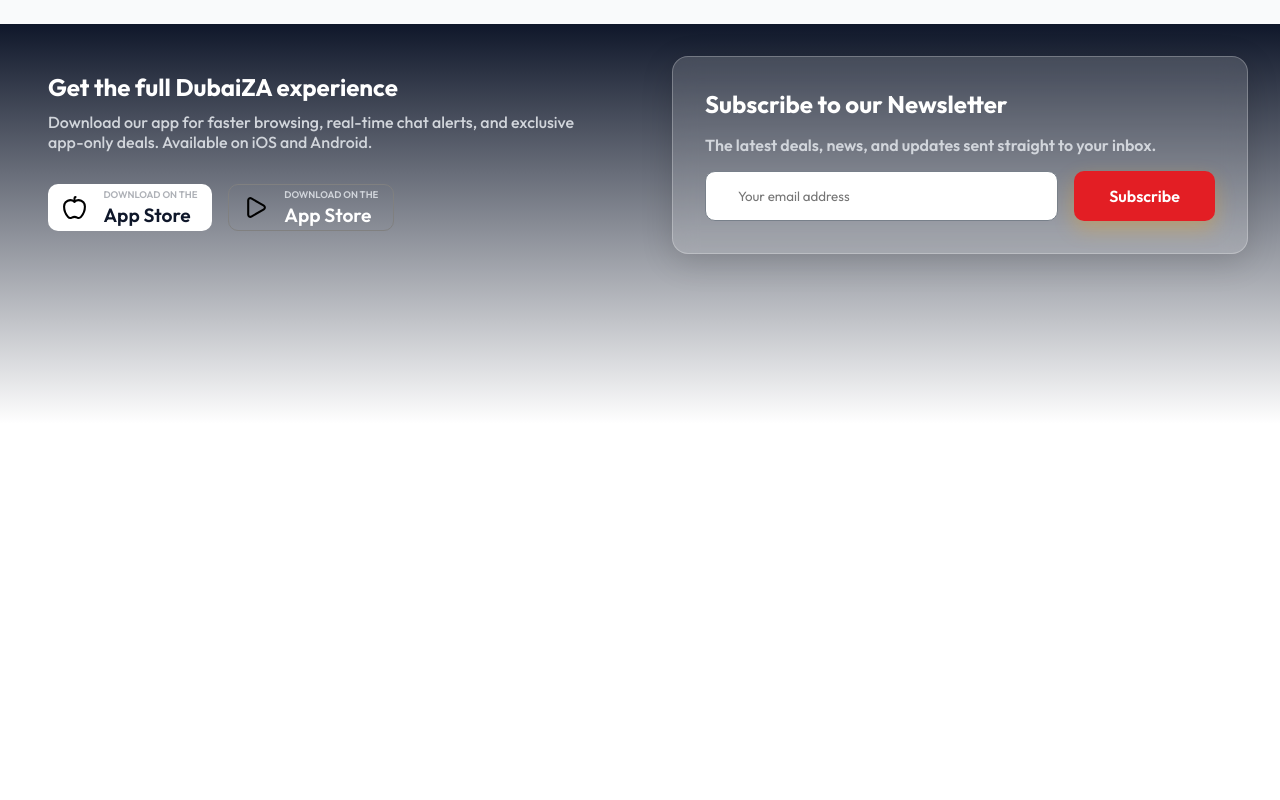
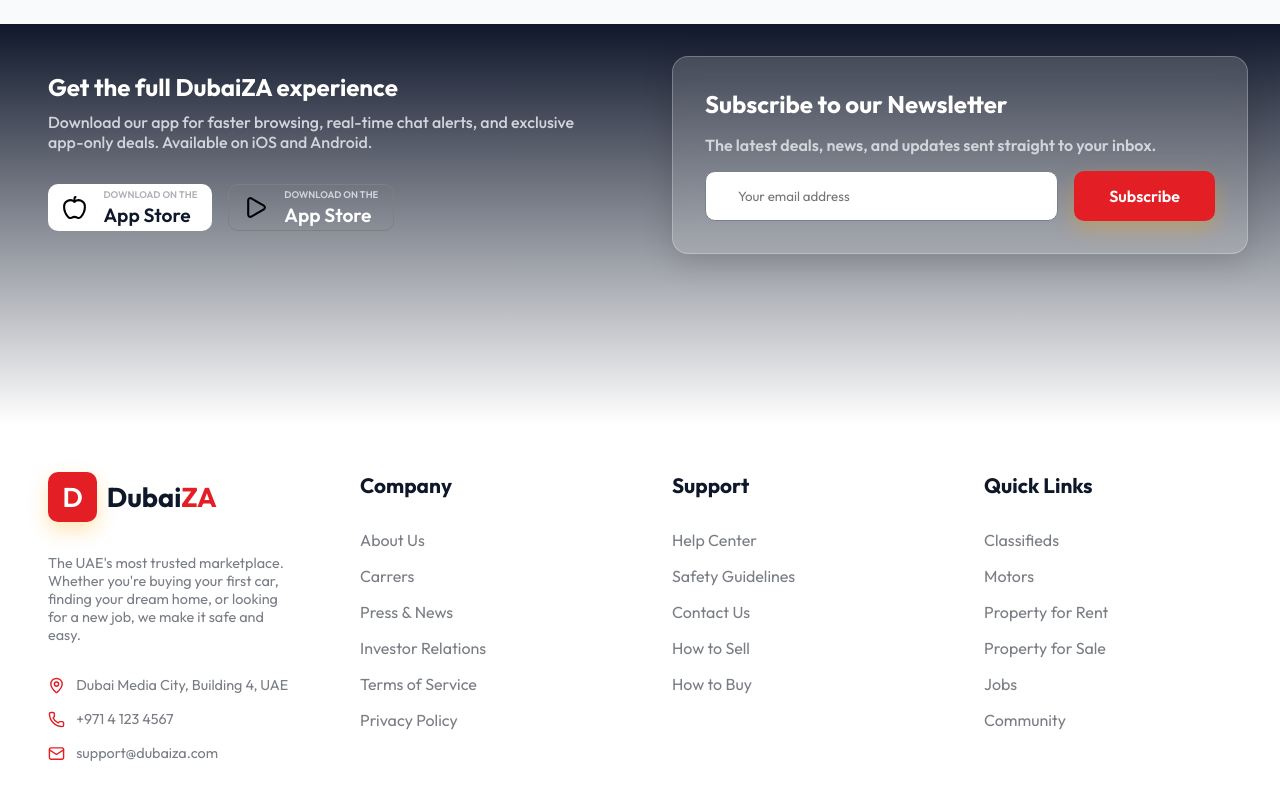
Before and after one commit to armughan418/DubaiZA, a React (Vite) app: page / in a window 1280 px wide. Shown: the part 1576-2376 px from the top of the page. Before the commit the page ends 2000 px from the top, so only its background shows below. Built offline with nearby package versions, Linux system fonts and the light colour scheme.

Commit message:
Task Done

```diff
--- a/src/App.jsx
+++ b/src/App.jsx
@@ -2,6 +2,7 @@
 import Navbar from "./components/Navbar/Navbar";
 import Main from "./pages/Main";
 import Subscribe from "./components/Subscribe/Subscribe";
+import Footer from './components/Footer/Footer';
 
 const App = () => {
   return (
@@ -9,6 +10,7 @@
       <Navbar />
       <Main />
       <Subscribe />
+      <Footer />
     </div>
   )
 }
--- /dev/null
+++ b/src/components/Footer/Footer.css
@@ -0,0 +1,103 @@
+.footer{
+    height: 80vh;
+    width: 100%;
+    background-color: #FFFFFF;
+    display: grid;
+    grid-template-columns: repeat(auto-fit, minmax(200px, 1fr));
+    gap: 4rem;
+    padding: 3rem;
+}
+.footer .footer-logo{
+    display: flex;
+    flex-direction: column;
+    gap: 2rem;
+}
+.footer-logo .logo{
+    display: flex;
+    align-items: center;
+    gap: 0.6rem;
+}
+.footer-logo .footer-p{
+    color: #797D84;
+    font-size: 0.9rem;
+    font-weight: 400;
+}
+.footer-logo .anchor-tags{
+    display: flex;
+    flex-direction: column;
+    gap: 1rem;
+}
+.anchor-tags a{
+    text-decoration: none;
+    display: flex;
+    gap: 0.7rem;
+    color: #797D84;
+    font-size: 0.9rem;
+    align-items: center;
+}
+.footer .company{
+    display: flex;
+    flex-direction: column;
+    gap: 2rem;
+}
+.company h1{
+    color: var(--h1-color);
+    font-size: 1.3rem;
+}
+.company ul{
+    display: flex;
+    flex-direction: column;
+    gap: 1rem;
+}
+.company ul a{
+    text-decoration: none;
+    color: #797D84;
+    transition: all .5s ease-in-out;
+}
+.company ul a:hover{
+    color: var(--p-main-color);
+}
+.footer .support{
+    display: flex;
+    flex-direction: column;
+    gap: 2rem;
+}
+.support h1{
+    color: var(--h1-color);
+    font-size: 1.3rem;
+}
+.support ul{
+    display: flex;
+    flex-direction: column;
+    gap: 1rem;
+}
+.support ul a{
+    text-decoration: none;
+    color: #797D84;
+    transition: all .5s ease-in-out;
+}
+.support ul a:hover{
+    color: var(--p-main-color);
+}
+.footer .quick-links{
+    display: flex;
+    flex-direction: column;
+    gap: 2rem;
+}
+.quick-links h1{
+    color: var(--h1-color);
+    font-size: 1.3rem;
+}
+.quick-links ul{
+    display: flex;
+    flex-direction: column;
+    gap: 1rem;
+}
+.quick-links ul a{
+    text-decoration: none;
+    color: #797D84;
+    transition: all .5s ease-in-out;
+}
+.quick-links ul a:hover{
+    color: var(--p-main-color);
+}
--- /dev/null
+++ b/src/components/Footer/Footer.jsx
@@ -0,0 +1,56 @@
+import React from 'react'
+import './Footer.css'
+import { MapPin, Phone, Mail } from 'lucide-react'
+
+const Footer = () => {
+  return (
+    <div className='footer'>
+      <div className="footer-logo">
+        <div className="logo">
+            <p>D</p>
+            <h1>Dubai<span>ZA</span></h1>
+        </div>
+        <span className='footer-p'>The UAE's most trusted marketplace. Whether you're buying your first car, finding your dream home, or looking for a new job, we make it safe and easy.</span>
+        <div className="anchor-tags">
+            <a href=''><MapPin size={17} color='#E31E24' />Dubai Media City, Building 4, UAE</a>
+            <a href=''><Phone size={17} color='#E31E24' />+971 4 123 4567</a>
+            <a href=''><Mail size={17} color='#E31E24' />support@dubaiza.com</a>
+        </div>
+      </div>
+      <div className="company">
+        <h1>Company</h1>
+        <ul>
+            <a href=''>About Us</a>
+            <a href=''>Carrers</a>
+            <a href=''>Press & News</a>
+            <a href=''>Investor Relations</a>
+            <a href=''>Terms of Service</a>
+            <a href=''>Privacy Policy</a>
+        </ul>
+      </div>
+      <div className="support">
+        <h1>Support</h1>
+        <ul>
+            <a href=''>Help Center</a>
+            <a href=''>Safety Guidelines</a>
+            <a href=''>Contact Us</a>
+            <a href=''>How to Sell</a>
+            <a href=''>How to Buy</a>
+        </ul>
+      </div>
+      <div className="quick-links">
+        <h1>Quick Links</h1>
+        <ul>
+            <a href=''>Classifieds</a>
+            <a href=''>Motors</a>
+            <a href=''>Property for Rent</a>
+            <a href=''>Property for Sale</a>
+            <a href=''>Jobs</a>
+            <a href=''>Community</a>
+        </ul>
+      </div>
+    </div>
+  )
+}
+
+export default Footer
```
